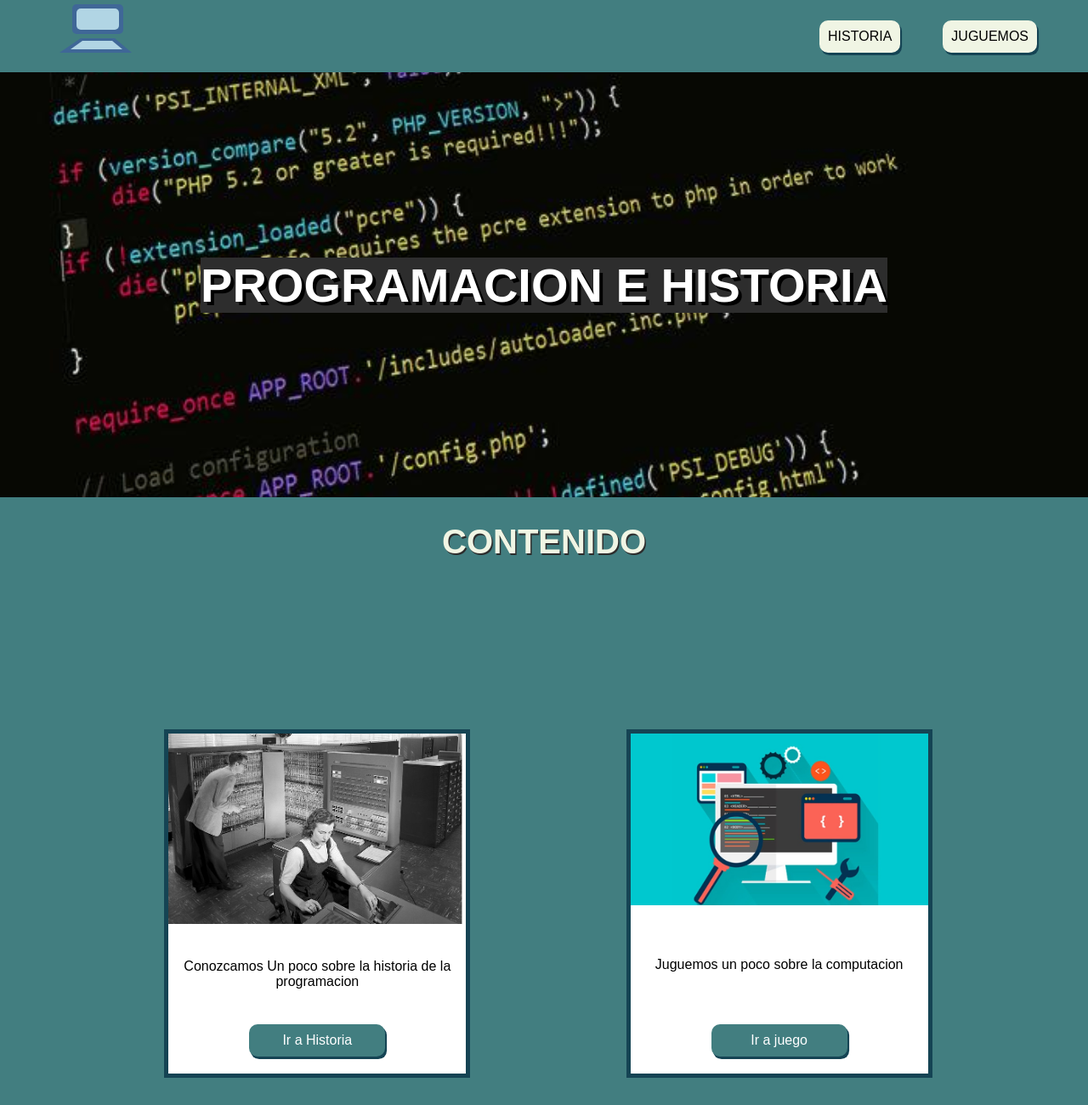
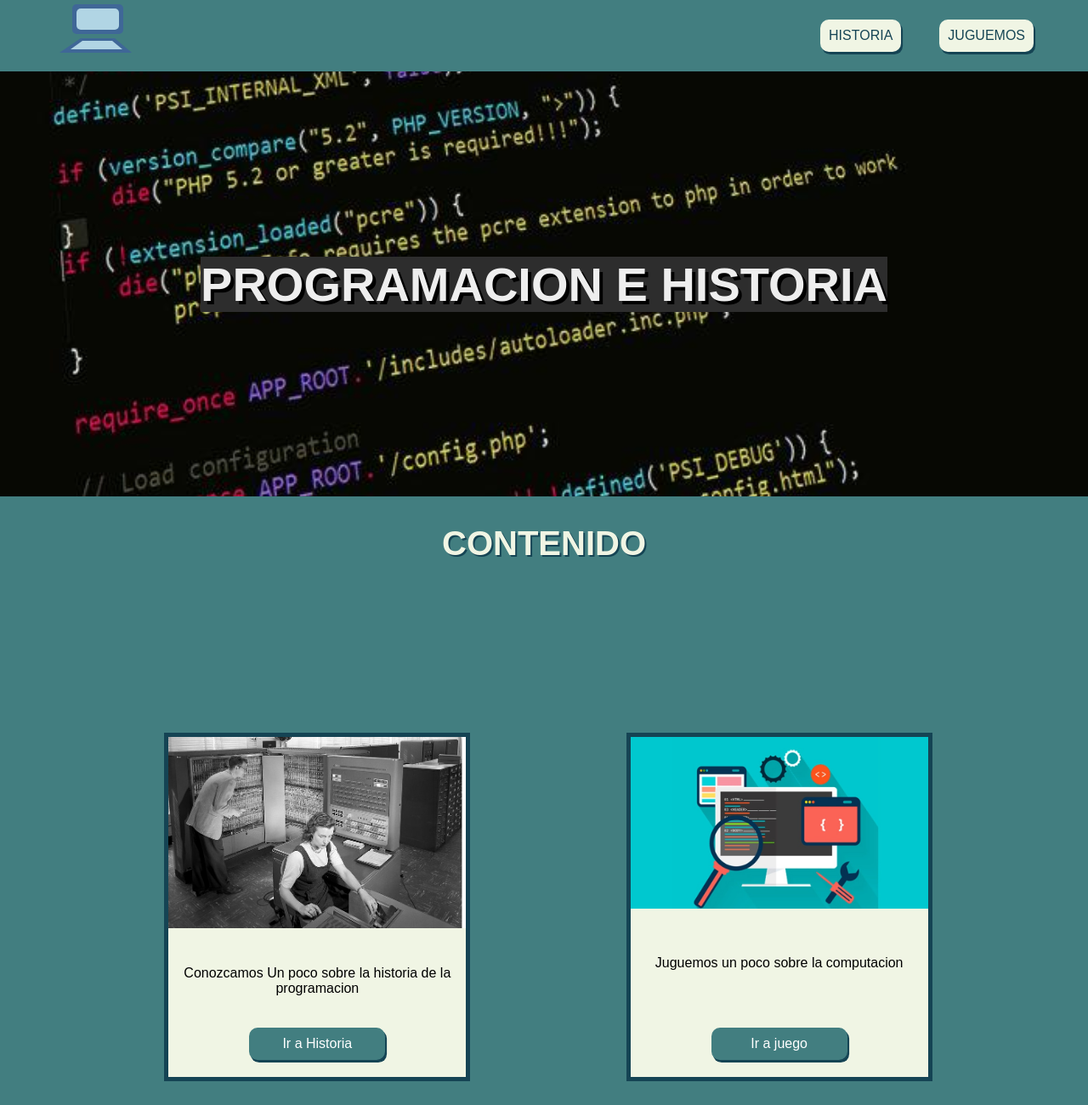
Before and after one commit to JoanGio05/Proyecto-Final-Programacion-Web-Avanzado, a plain HTML site: page Index.html in a window 1280 px wide. Shown: the top 1300 px of the page at 85% size. Drawn offline with Linux system fonts and the light colour scheme.

Commit message:
Pequeñas modificaciones II

```diff
--- a/Index.html
+++ b/Index.html
@@ -6,7 +6,8 @@
     <meta name="viewport" content="width=device-width, initial-scale=1.0">
     <link href="https://fonts.googleapis.com/css2?family=Montserrat&display=swap" rel="stylesheet">
     <link rel="stylesheet" href="./style.css">
-    <title>Proyecto Final</title>
+    <title>Proyecto-Final</title>
+    <link rel="shortcut icon" href="imagenes/logo.svg" width="75px" type="image/x-icon">
 </head>
 <body>
     <header>
@@ -31,12 +32,12 @@
         <div id="grid">
             <div class="etiqueta">
               <img src="imagenes/img1.jpg" alt="">
-              <p class="pEtiq">Conozcamos Un poco sobre la historia de la programacion</p>
+              <p class="pEtiq1">Conozcamos Un poco sobre la historia de la programacion</p>
               <li class="li2"><a href="historia.html" class="a1">Ir a Historia</a></li>
             </div>
             <div class="etiqueta">
                 <img src="imagenes/img2.jpg" alt="">
-                <p class="pEtiq">Juguemos un poco sobre la computacion</p>
+                <p class="pEtiq2">Juguemos un poco sobre la computacion</p>
                 <li class="li2"><a href="Juego.html" class="a1">Ir a juego</a></li>
             </div>
         </div>
--- a/Juego.css
+++ b/Juego.css
@@ -10,7 +10,7 @@ body{
 }
 header{
     width: 100%;
-    height: 85px;
+    height: 84px;
     background-color: #427E80;
     display: flex;
     justify-content: end;
@@ -72,9 +72,9 @@ ul{
     height: 100%;
     display: flex;
     list-style: none;
-    gap: 50px;
+    gap: 45px;
     justify-content: end;
-    margin-right: 60px;
+    margin-right: 64px;
     align-items: center;
 }
 li{
@@ -88,7 +88,8 @@ li{
 }
 a{
     text-decoration: none;
-    color: #000000;
+    color: #154454;
+    font-weight: 300;
 }
 .li1:hover{
     cursor: pointer;
@@ -106,7 +107,7 @@ a{
     align-items: center;
 }
 h1{
-    color: #ffffff;
+    color: #eeeeee;
     font-size: 56px;
     text-shadow: 4px 4px #000000;
     background-color: #2D2D2D;
@@ -129,5 +130,5 @@ h1{
     text-align: center;
 }
 #h2{
-    margin-top: 135px;
+    margin-top: 133px;
 }
--- a/historia.css
+++ b/historia.css
@@ -10,7 +10,7 @@ body{
 }
 header{
     width: 100%;
-    height: 85px;
+    height: 84px;
     background-color: #427E80;
     display: flex;
     justify-content: end;
@@ -72,9 +72,9 @@ ul{
     height: 100%;
     display: flex;
     list-style: none;
-    gap: 50px;
+    gap: 45px;
     justify-content: end;
-    margin-right: 60px;
+    margin-right: 64px;
     align-items: center;
 }
 li{
@@ -88,7 +88,8 @@ li{
 }
 a{
     text-decoration: none;
-    color: #000000;
+    color: #154454;
+    font-weight: 300;
 }
 .li1:hover{
     cursor: pointer;
@@ -106,7 +107,7 @@ a{
     align-items: center;
 }
 h1{
-    color: #ffffff;
+    color: #eeeeee;
     font-size: 56px;
     text-shadow: 4px 4px #000000;
     background-color: #2D2D2D;
@@ -168,14 +169,14 @@ h1{
     margin-left: 50px;
 }
 #tituloVideo{
-    margin-top: 300px;
+    margin-top: 310px;
 }
 .video{
     width: 70%;
     height: auto;
     background-color: #000000;
     margin-left: 15%;
-    margin-top: 40px;
+    margin-top: 32px;
     padding: 5px;
     margin-bottom: 100px;
 }
@@ -228,6 +229,7 @@ footer{
     width: 50%;
     height: 100%;
     display: flex;
+    gap: 85px;
 }
 .logo{
     width: 75px;
@@ -240,12 +242,12 @@ footer{
     display: flex;
     justify-content: end;
     align-items: center;
-    margin-right: 75px;
+    margin-right: 50px;
 }
 .div1{
     line-height: 8px;
-    font-size: small;
-    font-weight: 700;
+    font-size: 14px;
+    font-weight: bold;
     text-align: center;
     margin-top: 30px;
 }
--- a/style.css
+++ b/style.css
@@ -7,11 +7,11 @@ body{
     background-repeat: no-repeat;
     background-size: cover;
     background-attachment: fixed;
-    height: 900px;
+    height: 889px;
 }
 header{
     width: 100%;
-    height: 85px;
+    height: 84px;
     background-color: #427E80;
     display: flex;
     justify-content: end;
@@ -73,9 +73,9 @@ ul{
     height: 100%;
     display: flex;
     list-style: none;
-    gap: 50px;
+    gap: 45px;
     justify-content: end;
-    margin-right: 60px;
+    margin-right: 64px;
     align-items: center;
 }
 li{
@@ -89,10 +89,8 @@ li{
 }
 a{
     text-decoration: none;
-    color: #000000;
-}
-.li1:hover{
-    cursor: pointer;
+    color: #154454;
+    font-weight: 300;
 }
 .li1:active{
     transform: translate(3px, 2px);
@@ -107,7 +105,7 @@ a{
     align-items: center;
 }
 h1{
-    color: #ffffff;
+    color: #eeeeee;
     font-size: 56px;
     text-shadow: 4px 4px #000000;
     background-color: #2D2D2D;
@@ -123,14 +121,14 @@ h1{
 }
 h2{
     font-size: 40px;
-    padding: 30px;
+    padding: 33px;
     color: #F0F5E4;
-    text-shadow: 1.5px 1.5px #2D2D2D;
+    text-shadow: 2px 2px #154454;
     display: flex;
     justify-content: center;
 }
 #grid{
-    margin-top: 167.5px;
+    margin-top: 167px;
     width: 100%;
     width: auto;
     display: grid;
@@ -141,7 +139,7 @@ h2{
 .etiqueta{
     width: 100%;
     height: 100%;
-    background-color: #ffffff;
+    background-color: #F0F5E4;
     text-align: center;
     border: 5px solid #154454;
     display: grid;
@@ -155,7 +153,7 @@ img{
     border-radius: 10px;
     padding: 10px;
     box-shadow: 2px 3px 0px .1px #154454;
-    color: #ffffff;
+    color: #F0F5E4;
     width: 40%;
     align-self: end;
     justify-self: center;
@@ -165,8 +163,11 @@ img{
     transform: translate(3px, 2px);
     box-shadow: 0px 0px 0px 0px #427E80;
 }
-.pEtiq{
-    align-self: center;
+.pEtiq1{
+    margin-top: 25px;
+}
+.pEtiq2{
+    margin-top: 21px;
 }
 .a1{
     color: #ffffff;
@@ -199,8 +200,8 @@ footer{
 }
 .div1{
     line-height: 8px;
-    font-size: small;
-    font-weight: 700;
+    font-size: 14px;
+    font-weight: bold;
     text-align: center;
     margin-top: 30px;
 }
```
Also changed, not shown: Juego.html (+2 -1 lines), historia.html (+3 -2 lines).
